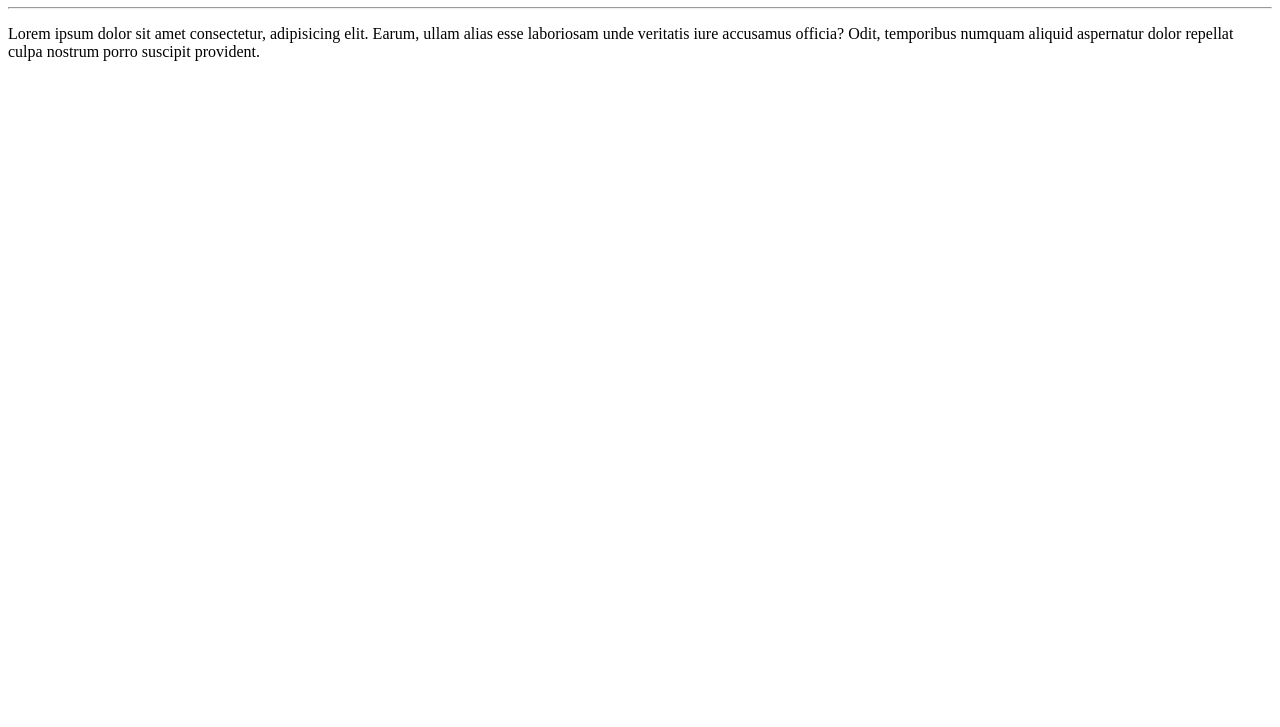
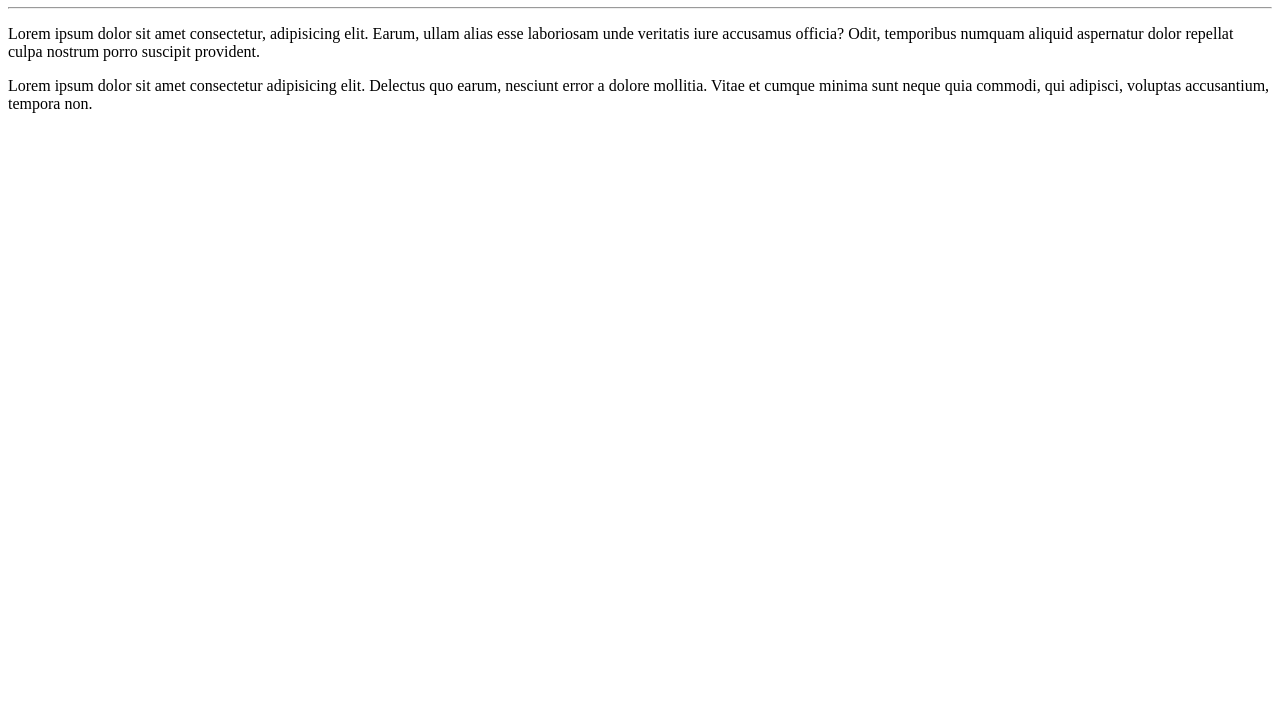
Before and after one commit to JoaoMvchvdo22/CursoGitHub, a plain HTML site: page site-exemplo/index.html in a window 1280 px wide. Shown: the part 73-800 px from the top of the page. Drawn offline with Linux system fonts and the light colour scheme.

Commit message:
Novo parágrafo

```diff
--- a/site-exemplo/index.html
+++ b/site-exemplo/index.html
@@ -10,5 +10,6 @@
     <h1>Olá, Mundo</h1>
     <hr>
     <p>Lorem ipsum dolor sit amet consectetur, adipisicing elit. Earum, ullam alias esse laboriosam unde veritatis iure accusamus officia? Odit, temporibus numquam aliquid aspernatur dolor repellat culpa nostrum porro suscipit provident.</p>
+    <p>Lorem ipsum dolor sit amet consectetur adipisicing elit. Delectus quo earum, nesciunt error a dolore mollitia. Vitae et cumque minima sunt neque quia commodi, qui adipisci, voluptas accusantium, tempora non.</p>
 </body>
 </html>
```
